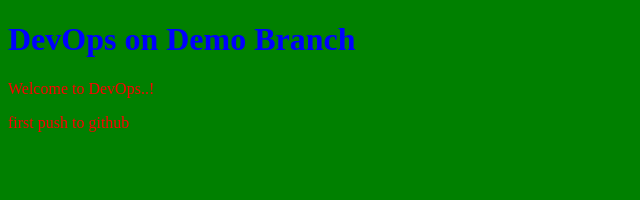
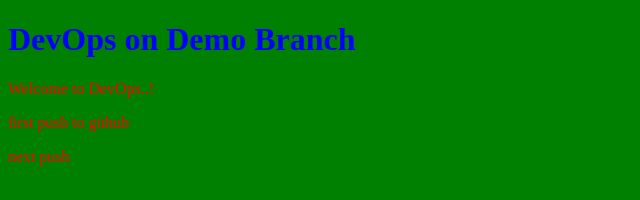
Before and after one commit to hindla1/demo-git, a plain HTML site: page index.html in a window 1280 px wide. Shown: the full height of the page, 0-640 px from the left. Drawn offline with Linux system fonts and the light colour scheme.

Commit message:
Update index.html

```diff
--- a/index.html
+++ b/index.html
@@ -12,6 +12,7 @@
 <h1>DevOps on Demo Branch</h1>
 <p>Welcome to DevOps..!</p>
 <p>first push to github</p>
+<p>next push </p>
 
 </body>
 </html>
```
